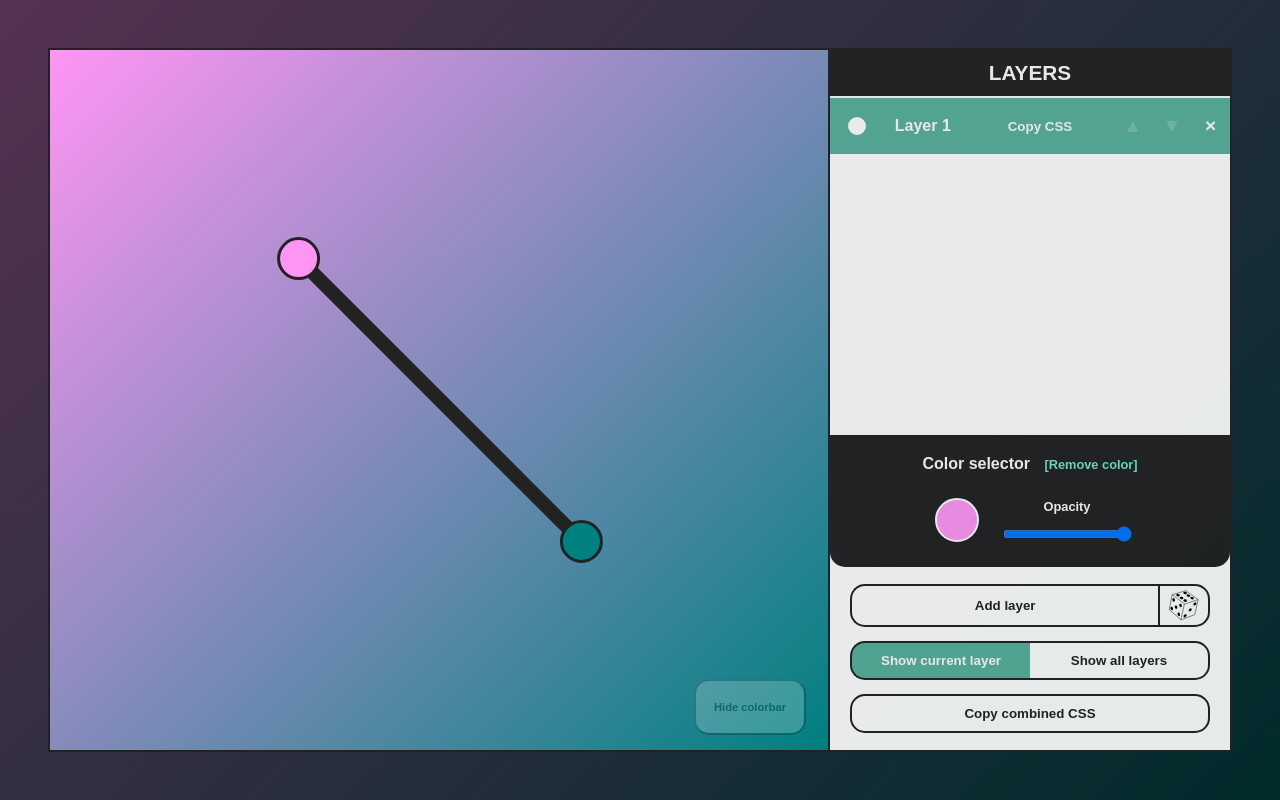
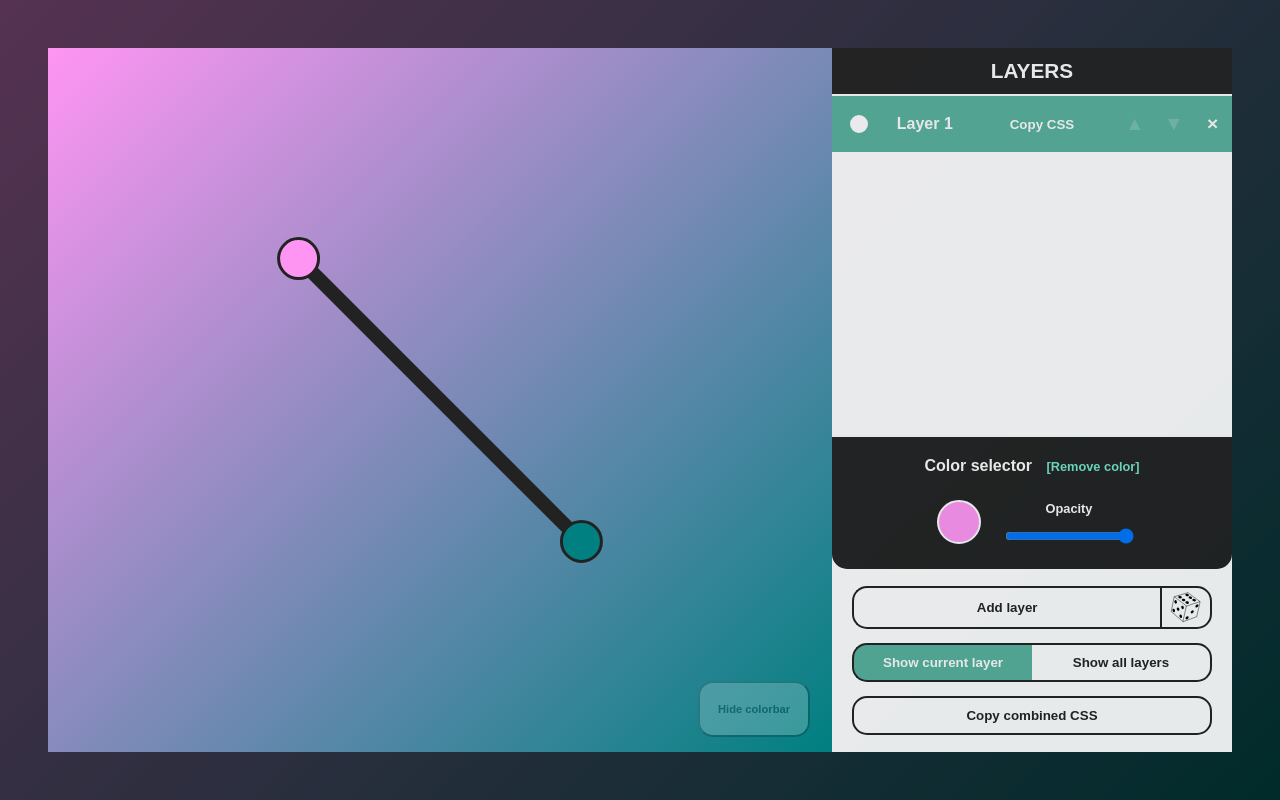
Before and after one commit to mathiasisaksen/gradient-explorer, a plain HTML site: page index.html in a window 1280 px wide. Drawn offline with Linux system fonts and the light colour scheme.

Commit message:
Removes borders

```diff
--- a/styles/style.css
+++ b/styles/style.css
@@ -30,17 +30,14 @@ main {
     height: 100%;
     width: 100%;
     max-width: 1200px;
-    border: 2px solid black;
     border-top: 0;
     border-bottom: 0;
 }
 
 #preview-window {
     position: relative;
-    border-right: 2px solid var(--panel-accent);
     height: 100%;
     flex-grow: 1;
-    /*background: linear-gradient(135deg, #ff95f3, #008080);*/
 }
 
 #preview-button-container {
@@ -485,7 +482,6 @@ svg circle {
     }
 
     main {
-        border: 2px solid var(--panel-accent);
         margin: 3em;
         height: auto;
     }
```
